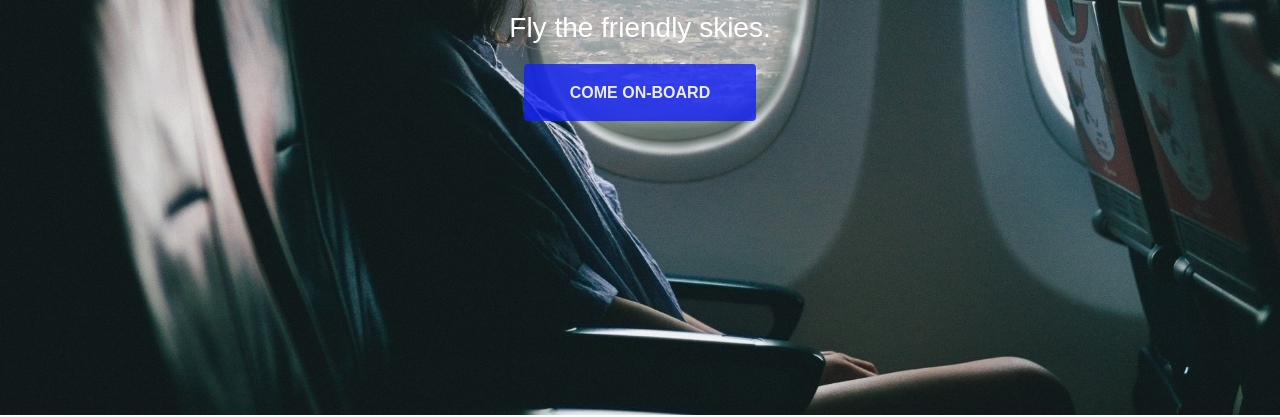
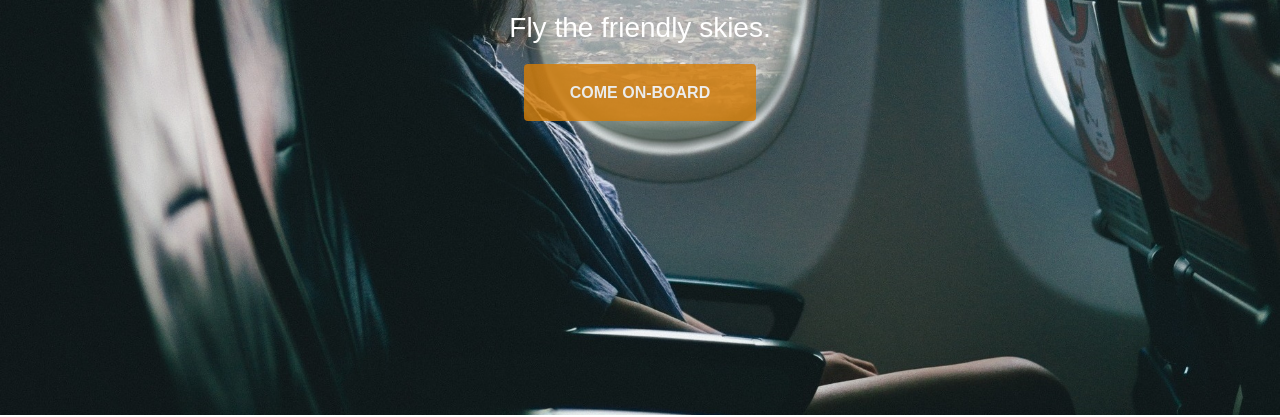
Before and after one commit to tomrobey/tomrobey.github.io, a plain HTML site: page index.html in a window 1280 px wide. Shown: the part 385-802 px from the top of the page. Drawn offline with nearby package versions, Linux system fonts and the light colour scheme; a script that the page names is missing.

Commit message:
Update main.css

```diff
--- a/main.css
+++ b/main.css
@@ -30,7 +30,8 @@ a.btn{
 	color: #fff;
 	border-radius: 4px;
 	text-transform: uppercase;
-	background-color: rgb(18, 33, 247);
+/* 	background-color: rgb(18, 33, 247); */
+	background-color: rgb(216, 125, 6);
 	font-weight: 800;
 	text-align: center;
 }
```
